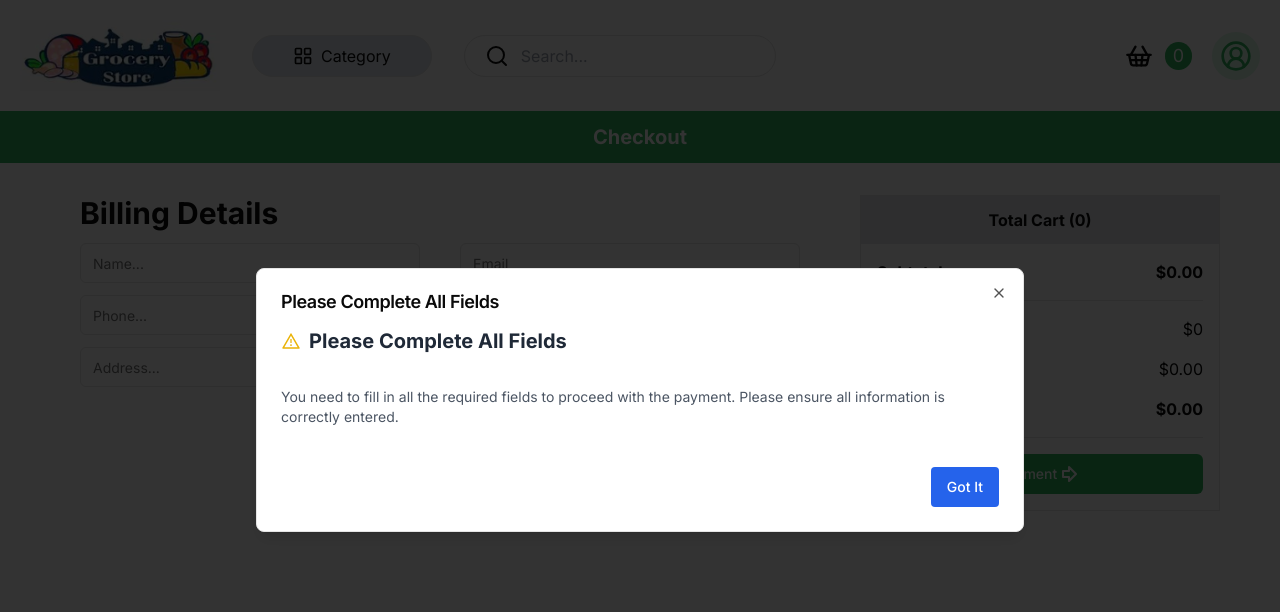
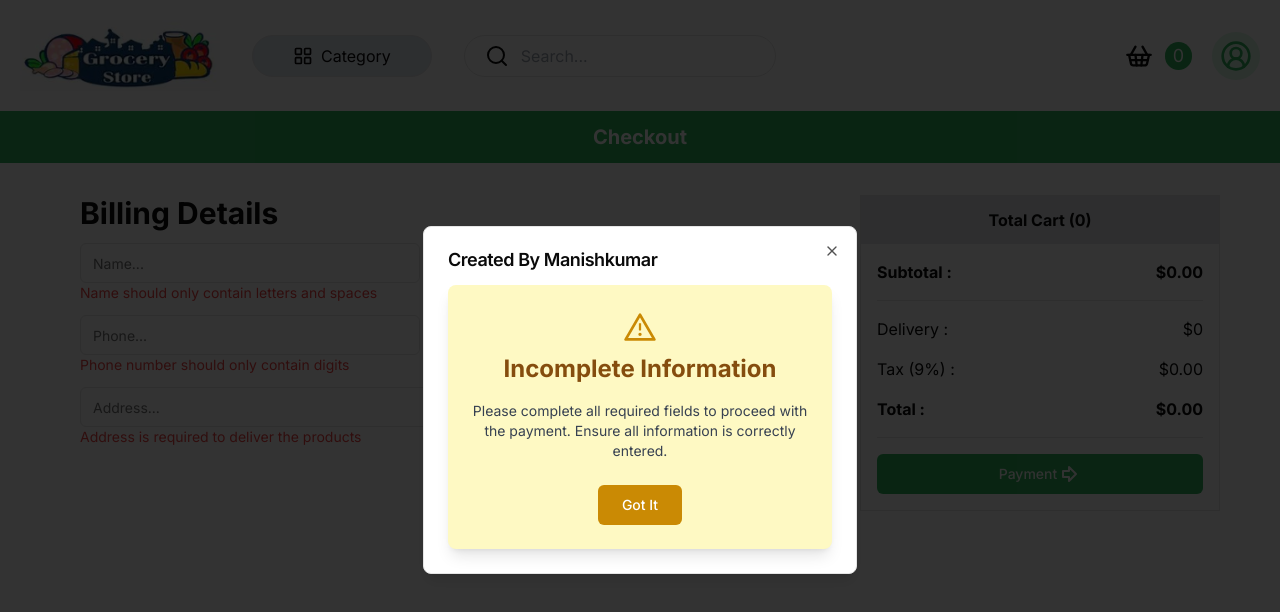
Before and after one commit to CodewithMK180105/Online-Grocery-Store-using-Next-JS, a Next.js app: page /checkout in a window 1280 px wide. Both pictures are taken after a click on the button "Payment". Shown: the top 612 px of the page. Built offline with nearby package versions, Linux system fonts and the light colour scheme.

Commit message:
Conditional dialogue box done Completely

```diff
--- a/app/(routes)/checkout/page.tsx
+++ b/app/(routes)/checkout/page.tsx
@@ -2,7 +2,7 @@
 import { Button } from "@/components/ui/button";
 import { Input } from "@/components/ui/input";
 import { ArrowBigRight } from "lucide-react";
-import { useContext, useState } from "react";
+import React, { useContext, useState } from "react";
 import { CartContext } from "@/app/context/cartContextProvider";
 import {
   Dialog,
@@ -36,6 +36,82 @@ export default function Checkout() {
   const formatCurrency = (amount: number): string => amount.toFixed(2);
 
   const [isDialogOpen, setIsDialogOpen] = useState(false);
+  const [isFormValid, setIsFormValid] = useState(false);
+
+  const [formData, setFormData] = useState({
+    name: '',
+    email: '',
+    phone: '',
+    zip: '',
+    address: '',
+  });
+
+  const [errors, setErrors] = useState({
+    name: '',
+    email: '',
+    phone: '',
+    zip: '',
+    address: '',
+  });
+
+  const [isSubmitted, setIsSubmitted] = useState(false);
+
+  const validateName = (name: string) => /^[a-zA-Z\s]+$/.test(name);
+  const validateEmail = (email: string) => /^[^\s@]+@[^\s@]+\.[^\s@]+$/.test(email);
+  const validatePhone = (phone: string) => /^\d+$/.test(phone);
+  const validateZip = (zip: string) => /^\d{6}$/.test(zip);
+  const validateAddress = (address: string) => address.trim() !== '';
+
+  const handleInputChange = (e: React.ChangeEvent<HTMLInputElement>) => {
+    const { name, value } = e.target;
+    setFormData(prevState => ({
+      ...prevState,
+      [name]: value,
+    }));
+
+    // Clear error messages on input change
+    setErrors(prevErrors => ({
+      ...prevErrors,
+      [name]: '',
+    }));
+  };
+
+  const handleSubmit = () => {
+    // Perform validation
+    const nameError = validateName(formData.name) ? '' : 'Name should only contain letters and spaces';
+    const emailError = validateEmail(formData.email) ? '' : 'Invalid email format';
+    const phoneError = validatePhone(formData.phone) ? '' : 'Phone number should only contain digits';
+    const zipError = validateZip(formData.zip) ? '' : 'Zip code should be exactly 5 digits';
+    const addressError = validateAddress(formData.address) ? '' : 'Address is required to deliver the products';
+
+    // Update errors state
+    setErrors({
+      name: nameError,
+      email: emailError,
+      phone: phoneError,
+      zip: zipError,
+      address: addressError,
+    });
+
+    const formIsValid=!nameError && !emailError && !phoneError && !zipError && !addressError;
+    setIsFormValid(formIsValid);
+
+    // If there are no errors, proceed with form submission
+    if (formIsValid) {
+      console.log('Form submitted with data:', formData);
+      // Reset form data and close dialog
+      setFormData({
+        name: '',
+        email: '',
+        phone: '',
+        zip: '',
+        address: '',
+      });
+      setIsDialogOpen(false);
+    } else {
+      setIsSubmitted(true);
+    }
+  };
 
   return (
     <>
@@ -44,15 +120,53 @@ export default function Checkout() {
         <div className="mx-10 md:col-span-2 mb-8">
           <h2 className="font-bold text-xl sm:text-3xl">Billing Details</h2>
           <div className="grid grid-cols-1 sm:grid-cols-2 gap-3 sm:gap-10 mt-3">
-            <Input placeholder="Name..." />
-            <Input placeholder="Email" />
+            <div>
+              <Input
+                placeholder="Name..."
+                name="name"
+                value={formData.name}
+                onChange={handleInputChange}
+              />
+              {isSubmitted && errors.name && <p className="text-red-500 text-sm">{errors.name}</p>}
+            </div>
+            <div>
+              <Input
+                placeholder="Email"
+                name="email"
+                value={formData.email}
+                onChange={handleInputChange}
+              />
+              {isSubmitted && errors.email && <p className="text-red-500 text-sm">{errors.email}</p>}
+            </div>
           </div>
           <div className="grid grid-cols-1 sm:grid-cols-2 gap-3 sm:gap-10 mt-3">
-            <Input placeholder="Phone..." />
-            <Input placeholder="Zip..." />
+            <div>
+              <Input
+                placeholder="Phone..."
+                name="phone"
+                value={formData.phone}
+                onChange={handleInputChange}
+              />
+              {isSubmitted && errors.phone && <p className="text-red-500 text-sm">{errors.phone}</p>}
+            </div>
+            <div>
+              <Input
+                placeholder="Zip..."
+                name="zip"
+                value={formData.zip}
+                onChange={handleInputChange}
+              />
+              {isSubmitted && errors.zip && <p className="text-red-500 text-sm">{errors.zip}</p>}
+            </div>
           </div>
           <div className="mt-3">
-            <Input placeholder="Address..." />
+            <Input
+              placeholder="Address..."
+              name="address"
+              value={formData.address}
+              onChange={handleInputChange}
+            />
+            {isSubmitted && errors.address && <p className="text-red-500 text-sm">{errors.address}</p>}
           </div>
         </div>
         <div className="mx-5 border">
@@ -75,15 +189,18 @@ export default function Checkout() {
 
             <Dialog open={isDialogOpen} onOpenChange={setIsDialogOpen}>
               <DialogTrigger asChild>
-                <Button className="w-full" onClick={() => setIsDialogOpen(true)}>
+                <Button className="w-full" onClick={() => {
+                  handleSubmit(); // Handle form submission
+                  setIsDialogOpen(true);
+                }}>
                   Payment <ArrowBigRight />
                 </Button>
               </DialogTrigger>
-              <DialogContent>
+              <DialogContent className="w-auto">
                 <DialogHeader>
-                  <DialogTitle>Please Complete All Fields</DialogTitle>
+                  <DialogTitle>Created By Manishkumar</DialogTitle>
                 </DialogHeader>
-                <Dialogue_box closeDialog={() => setIsDialogOpen(false)} />
+                <Dialogue_box closeDialog={() => setIsDialogOpen(false)} isFormValid={isFormValid} />
               </DialogContent>
             </Dialog>
           </div>
--- a/app/_components/paymentdialogueComponent.tsx
+++ b/app/_components/paymentdialogueComponent.tsx
@@ -1,30 +1,39 @@
-
 import { Button } from "@/components/ui/button";
-import { AiOutlineClose, AiOutlineWarning } from "react-icons/ai";
+import { AiOutlineCheckCircle, AiOutlineWarning } from "react-icons/ai";
 
 interface DialogueProps {
   closeDialog: () => void;
+  isFormValid: boolean; // Accept the isFormValid prop
 }
 
-export default function Dialogue_box({ closeDialog }: DialogueProps) {
+export default function Dialogue_box({ closeDialog, isFormValid }: DialogueProps) {
   return (
     <>
-      <div className="mb-4 w-full max-w-sm">
-        <div className="flex items-center space-x-2">
-          <AiOutlineWarning className="text-yellow-500 text-xl" />
-          <h2 className="text-xl font-bold text-gray-800">Please Complete All Fields</h2>
+      {isFormValid ? (
+        // Dialog content for successful form validation
+        <div className="flex flex-col items-center p-6 max-w-sm bg-green-100 rounded-lg shadow-lg">
+          <AiOutlineCheckCircle className="text-green-600 text-4xl mb-2" />
+          <h2 className="text-2xl font-bold text-green-800 mb-4">Payment Successful!</h2>
+          <p className="text-sm text-gray-700 mb-6 text-center">
+            Thank you for completing your payment. Your order will be placed successfully within an hour and is being processed.
+          </p>
+          <Button onClick={closeDialog} className="px-6 py-2 bg-green-600 text-white rounded-md hover:bg-green-700 focus:outline-none">
+            Close
+          </Button>
         </div>
-      </div>
-
-      <p className="text-sm text-gray-600 mb-6">
-        You need to fill in all the required fields to proceed with the payment. Please ensure all information is correctly entered.
-      </p>
-
-      <div className="flex justify-end">
-        <Button onClick={closeDialog} className="px-4 py-2 bg-blue-600 text-white rounded hover:bg-blue-700 focus:outline-none">
-          Got It
-        </Button>
-      </div>
+      ) : (
+        // Dialog content for incomplete form validation
+        <div className="flex flex-col items-center p-6 max-w-sm bg-yellow-100 rounded-lg shadow-lg">
+          <AiOutlineWarning className="text-yellow-600 text-4xl mb-2" />
+          <h2 className="text-2xl font-bold text-yellow-800 mb-4">Incomplete Information</h2>
+          <p className="text-sm text-gray-700 mb-6 text-center">
+            Please complete all required fields to proceed with the payment. Ensure all information is correctly entered.
+          </p>
+          <Button onClick={closeDialog} className="px-6 py-2 bg-yellow-600 text-white rounded-md hover:bg-yellow-700 focus:outline-none">
+            Got It
+          </Button>
+        </div>
+      )}
     </>
   );
 }
```
